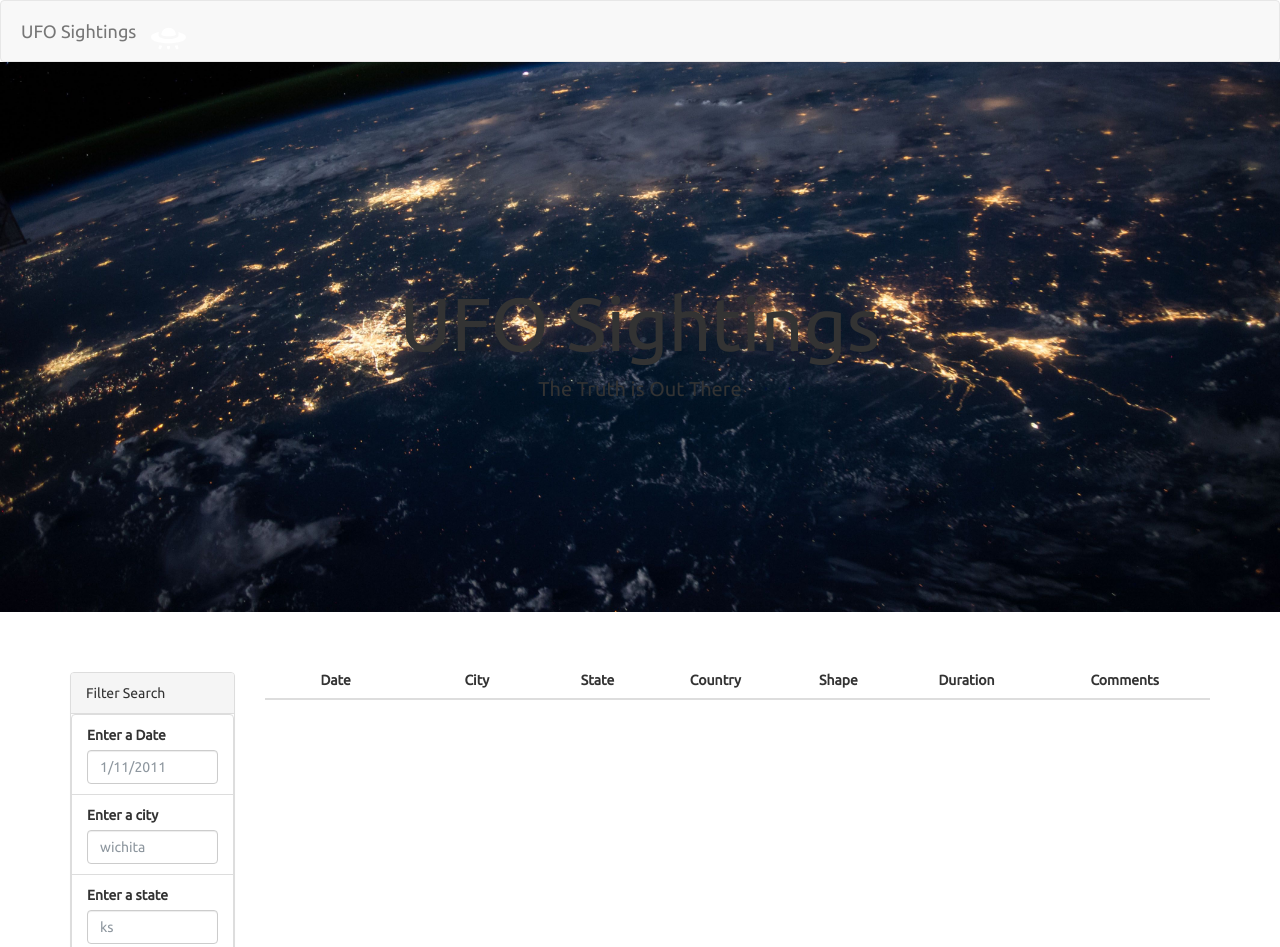
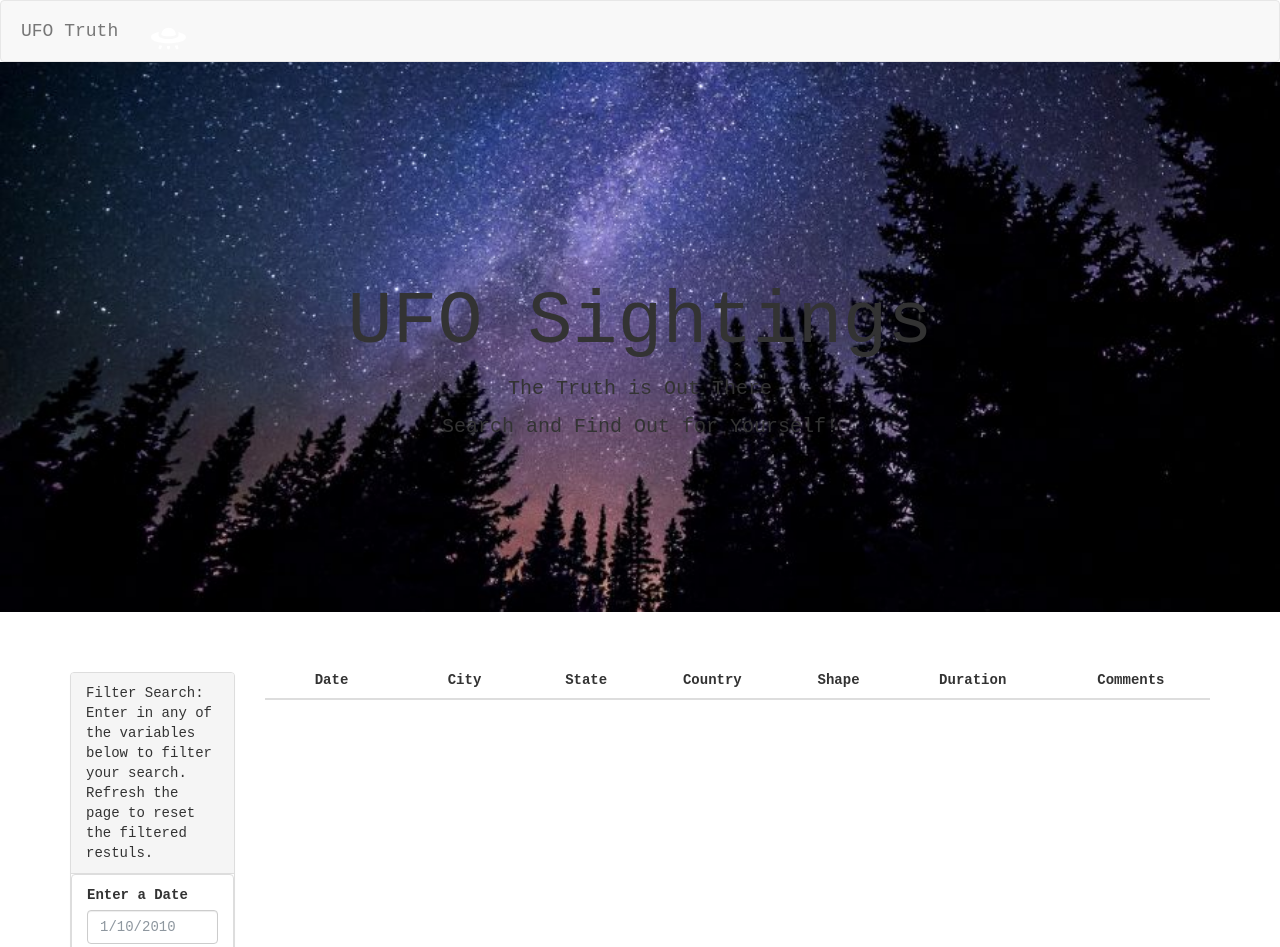
Before and after one commit to lrios215/javascript-challenge, a plain HTML site: page UFO_level_2/StarterCode/index.html in a window 1280 px wide. Shown: the top 947 px of the page. Drawn offline with nearby package versions, Linux system fonts and the light colour scheme.

Commit message:
Updated level 2

```diff
--- a/UFO_level_2/StarterCode/index.html
+++ b/UFO_level_2/StarterCode/index.html
@@ -15,7 +15,7 @@
     <nav class="navbar navbar-default">
       <div class="container-fluid">
         <div class="navbar-header">
-          <a class="navbar-brand" href="index.html">UFO Sightings
+          <a class="navbar-brand" href="index.html">UFO Truth
             <img class="nav-ufo" src="static/images/ufo.svg">
           </a>
         </div>
@@ -24,20 +24,21 @@
     <div class="hero text-center">
       <h1>UFO Sightings</h1>
       <p>The Truth is Out There</p>
+      <p>Search and Find Out for Yourself!</p>
     </div>
     <div class="container">
       <div class="row margin-top-50">
         <div class="col-md-2">
           <aside class="filters">
             <div class="panel panel-default">
-              <div class="panel-heading">Filter Search</div>
+              <div class="panel-heading">Filter Search: Enter in any of the variables below to filter your search.  Refresh the page to reset the filtered restuls.</div>
               <div class="panel-body">
                 <form>
                   <div class="form-group">
                     <ul class="list-group" id="filters">
                       <li class="filter list-group-item">
                         <label for="date">Enter a Date</label>
-                        <input class="form-control" id="datetime" type="text" placeholder="1/11/2011">
+                        <input class="form-control" id="datetime" type="text" placeholder="1/10/2010">
                       </li>
                       <li class="filter list-group-item">
                         <label for="city">Enter a city</label>
--- a/UFO_level_2/StarterCode/static/css/style.css
+++ b/UFO_level_2/StarterCode/static/css/style.css
@@ -1,6 +1,6 @@
 * {
   box-sizing: border-box;
-  font-family: Ubuntu, sans-serif;
+  font-family: Monospace, Lucida Console;
 }
 
 html,
@@ -13,8 +13,8 @@ body {
 /* The wrapper contains all of the page's content besides the footer, which is pushed to the bottom of the page */
 .wrapper {
   position: relative;
-  min-height: 100%;
-  padding-bottom: 130px;
+  min-height: 120%;
+  padding-bottom: 150px;
   overflow: auto;
 }
 
@@ -98,7 +98,7 @@ select {
   padding: 20px;
   margin: 0;
   background: black;
-  background-image: url("../images/nasa.jpg");
+  background-image: url("../images/milky_way.jpg");
   background-attachment: fixed;
   background-position: bottom center;
   background-size: cover;
```
Also changed, not shown: UFO_level_1/StarterCode/index.html (+1 -0 lines), UFO_level_2/StarterCode/static/images/milky_way.jpg (added), UFO_level_2/StarterCode/static/images/night_sky.jpeg (added).
